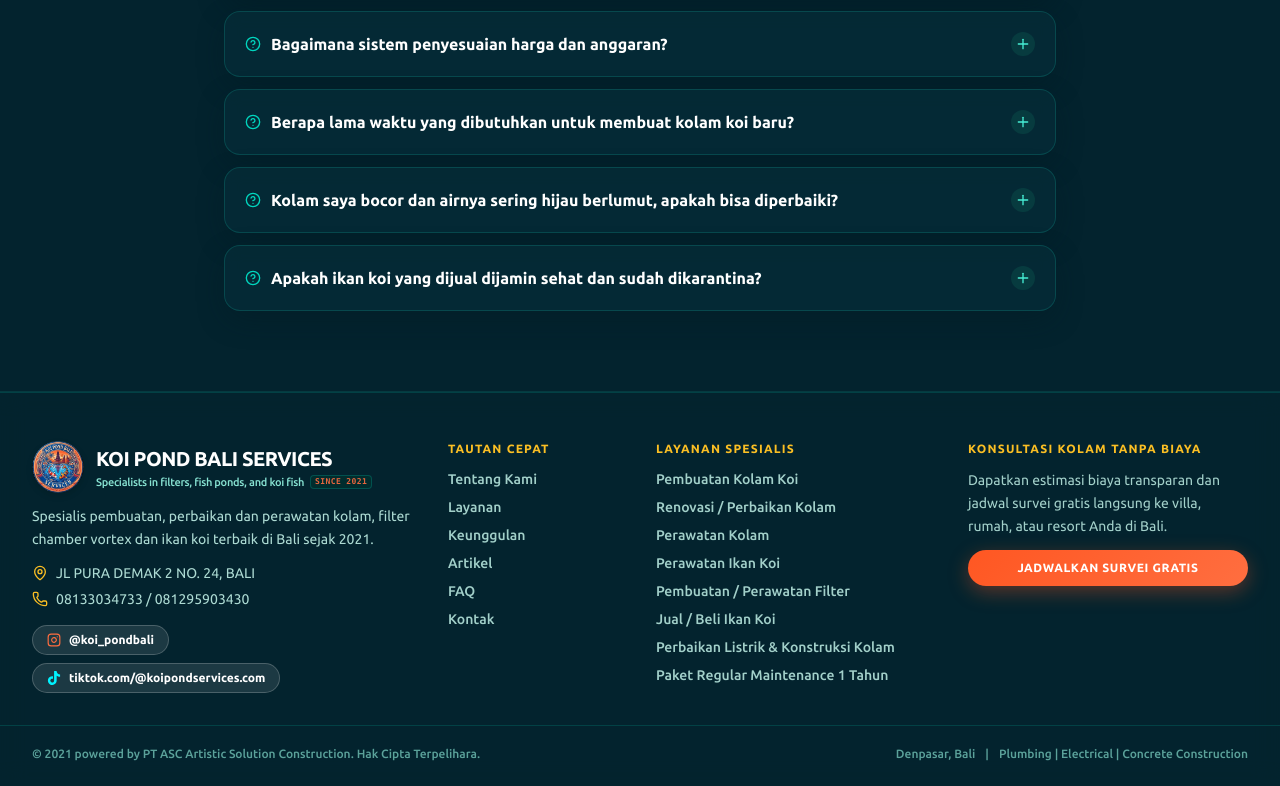
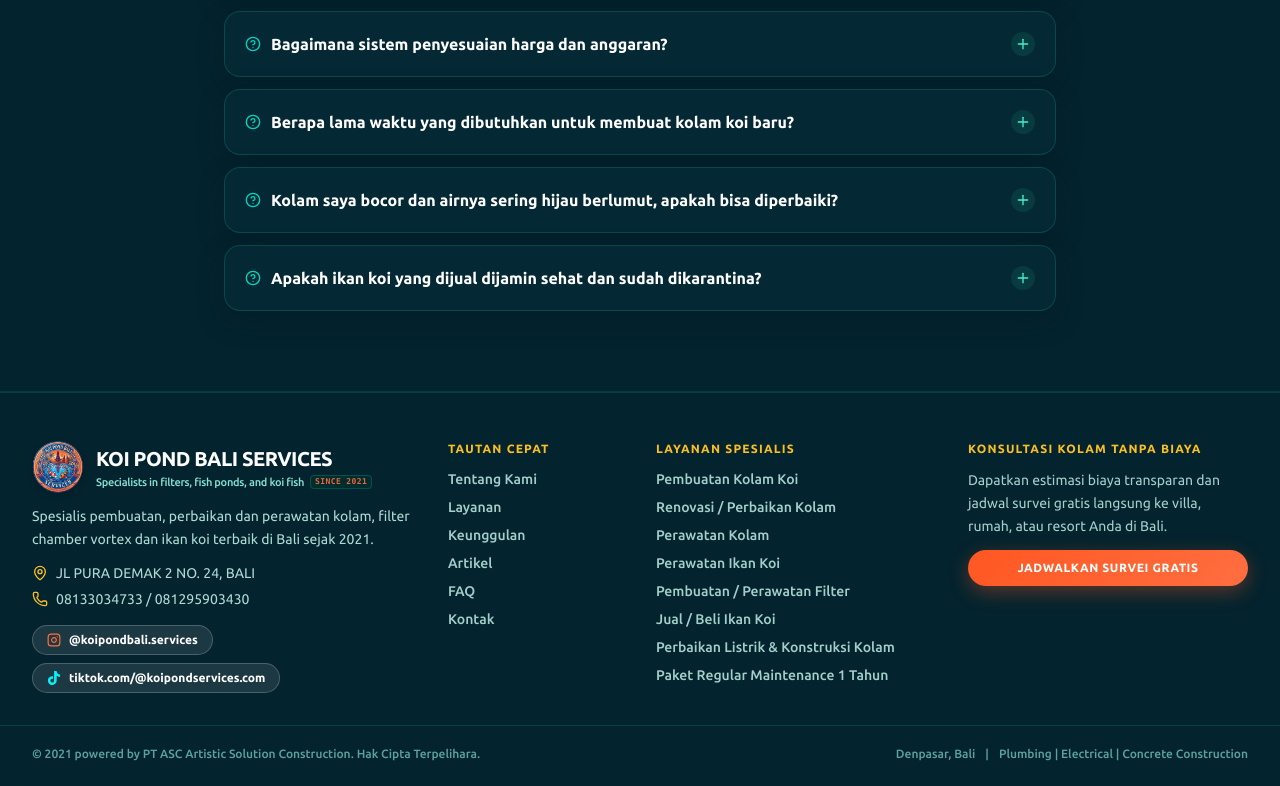
Before and after one commit to Reggyzul/koi-pond-bali, a React (Vite) app: page / in a window 1280 px wide. Shown: the part 3579-4365 px from the top of the page. Built offline with nearby package versions, Linux system fonts and the light colour scheme.

Commit message:
Update Instagram handle and link to @koipondbali.services

```diff
--- a/src/components/Footer.tsx
+++ b/src/components/Footer.tsx
@@ -61,7 +61,7 @@ export default function Footer({ onOpenConsultation, onSelectSection }: FooterPr
               title="Instagram"
             >
               <Instagram className="w-3.5 h-3.5 text-[#FF6E40]" />
-              <span>@koi_pondbali</span>
+              <span>{contactData.instagram}</span>
             </a>
 
             <a
--- a/src/data.ts
+++ b/src/data.ts
@@ -677,8 +677,8 @@ export const contactData = {
   whatsappUrl2: "https://wa.me/6281295903430",
   whatsapp: "08133034733",
   whatsappUrl: "https://wa.me/628133034733",
-  instagram: "@koi_pondbali",
-  instagramUrl: "https://www.instagram.com/koi_pondbali/",
+  instagram: "@koipondbali.services",
+  instagramUrl: "https://www.instagram.com/koipondbali.services/#",
   tiktok: "@koipondservices.com",
   tiktokUrl: "https://www.tiktok.com/@koipondservices.com",
   address: "JL PURA DEMAK 2 NO. 24, BALI",
```
